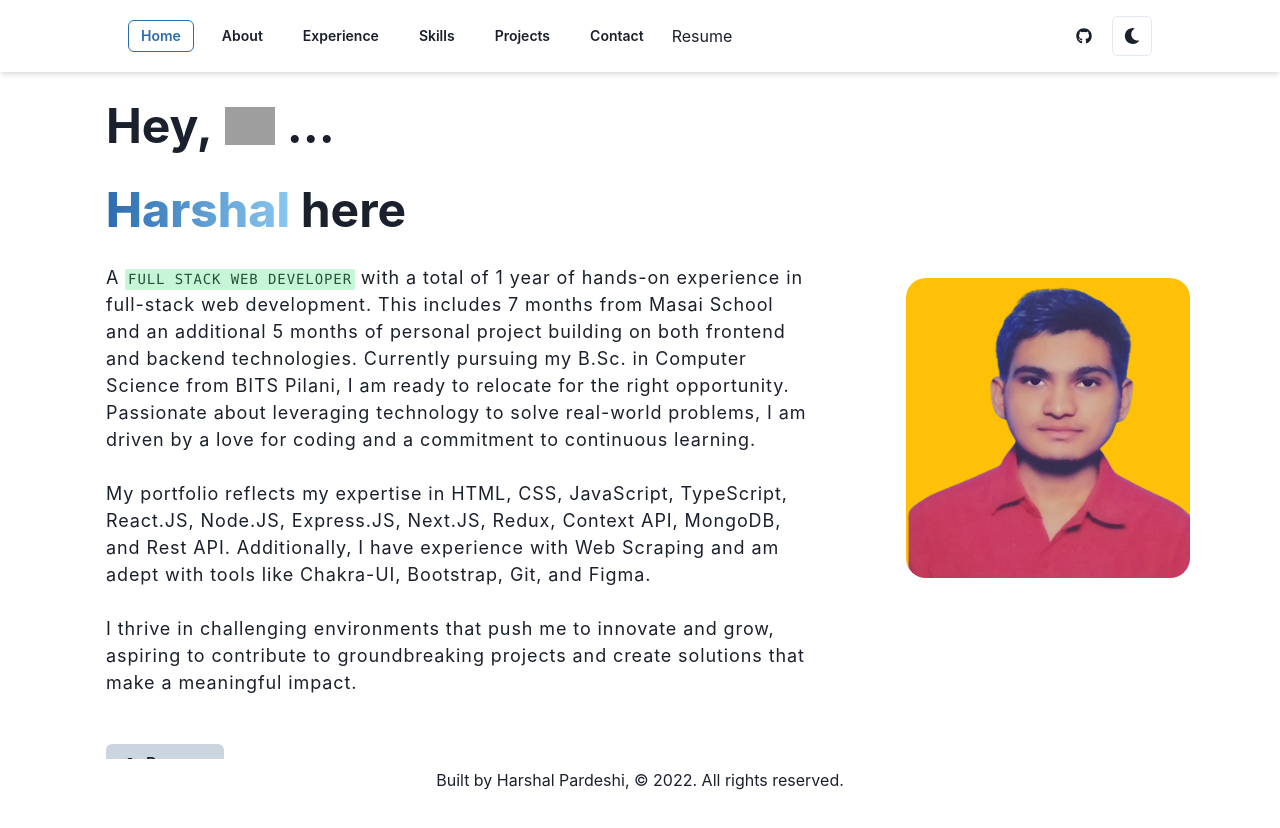
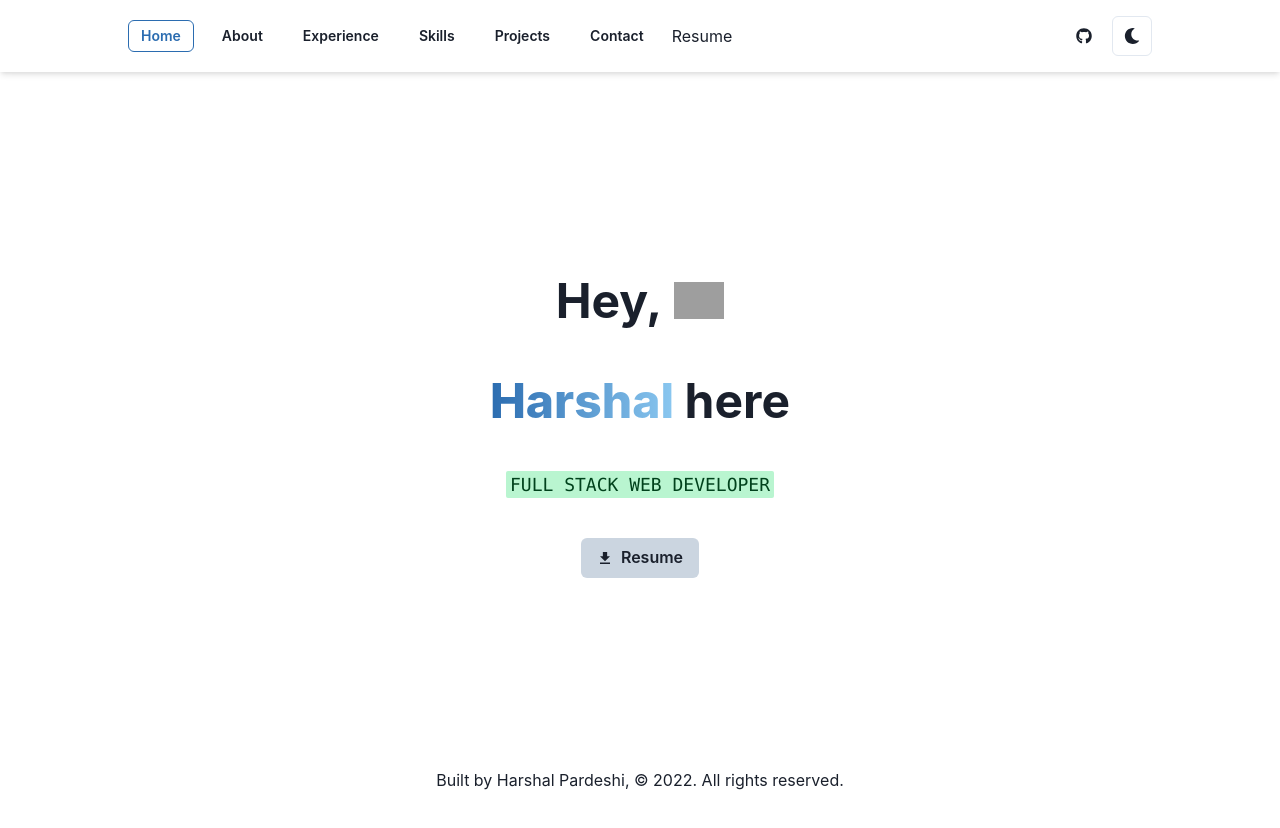
Before and after one commit to Hashal890/Hashal890.github.io, a React (Create React App) app: page /#/ in a window 1280 px wide. Shown: the top 828 px of the page. Built offline with nearby package versions, Linux system fonts and the light colour scheme; grey boxes are pictures that could not be loaded.

Commit message:
added some changes in styling

```diff
--- /dev/null
+++ b/src/Components/AboutMeIntroduction.jsx
@@ -0,0 +1,75 @@
+import React from "react";
+import {
+  Flex,
+  Image,
+  Box,
+  useColorModeValue,
+  Text,
+  Code,
+} from "@chakra-ui/react";
+import Profile from "../assets/Harshal-Pardeshi-Profile-Photo.png";
+
+const AboutMeIntroduction = () => {
+  return (
+    <Flex
+      direction={["column", "column", "row"]}
+      m="auto"
+      w={"100%"}
+      align="center"
+    >
+      <Image
+        w={["230px", "300px"]}
+        h={["250px", "300px"]}
+        src={Profile}
+        alt="Harshal Image"
+        loading="eager"
+        mb="4"
+        display={["block", "block", "none"]}
+        alignSelf="center"
+        borderRadius={"20px"}
+      />
+      <Box p="4" mr="4" w={"full"} maxW="800px">
+        <Text
+          pr={{ base: 0, md: 16 }}
+          mb={4}
+          fontSize={{ base: "md", md: "lg" }}
+          color={useColorModeValue("brand.600", "gray.400")}
+          letterSpacing="wider"
+          textAlign="start"
+          fontFamily="body"
+        >
+          <span>
+            A <Code colorScheme="green">Full Stack Web Developer</Code> with a
+            total of 1 year of hands-on experience in full-stack web
+            development. This includes 7 months from Masai School and an
+            additional 5 months of personal project building on both frontend
+            and backend technologies. Currently pursuing my B.Sc. in Computer
+            Science from BITS Pilani, I am ready to relocate for the right
+            opportunity.
+          </span>
+          <br />
+          <br />
+          <span>
+            Passionate about leveraging technology to solve real-world problems,
+            I am driven by a love for coding and a commitment to continuous
+            learning. I thrive in challenging environments that push me to
+            innovate and grow, aspiring to contribute to groundbreaking projects
+            and create solutions that make a meaningful impact.
+          </span>
+        </Text>
+      </Box>
+      <Image
+        w={["230px", "300px"]}
+        h={["250px", "300px"]}
+        src={Profile}
+        alt="Harshal Image"
+        display={["none", "none", "block"]}
+        loading="eager"
+        mb="6"
+        borderRadius={"20px"}
+      />
+    </Flex>
+  );
+};
+
+export default AboutMeIntroduction;
--- a/src/Components/HomeBanner.jsx
+++ /dev/null
@@ -1,146 +0,0 @@
-import React from "react";
-import {
-  Flex,
-  Image,
-  Box,
-  useColorModeValue,
-  Heading,
-  Text,
-  Link,
-  Code,
-  Button,
-} from "@chakra-ui/react";
-import Profile from "../assets/Harshal-Pardeshi-Profile-Photo.png";
-import Resume from "../assets/Harshal-Pardeshi-Resume.pdf";
-import { IoMdDownload } from "react-icons/io";
-
-export default function HomeBanner() {
-  return (
-    <Flex
-      direction={["column", "column", "row"]}
-      m="auto"
-      mt="10"
-      maxW="1100px"
-      align="center"
-    >
-      <Image
-        w={["230px", "300px"]}
-        h={["250px", "300px"]}
-        src={Profile}
-        alt="Harshal Image"
-        loading="eager"
-        mb="4"
-        display={["block", "block", "none"]}
-        alignSelf="center"
-        borderRadius={"20px"}
-      />
-      <Box p="4" mr="4" w={"full"} maxW="800px">
-        <Heading
-          mb={6}
-          fontSize={{ base: "3xl", md: "4xl", lg: "5xl" }}
-          fontWeight="bold"
-          color={useColorModeValue("brand.600", "gray.300")}
-          lineHeight="shorter"
-          textAlign={{ base: "inherit", md: "start" }}
-        >
-          <Flex alignItems={"center"} gap={3}>
-            <span>Hey,</span>
-            <span>
-              <Image
-                src="https://raw.githubusercontent.com/ABSphreak/ABSphreak/master/gifs/Hi.gif"
-                w={50}
-              />
-            </span>
-            <span>...</span>
-          </Flex>
-        </Heading>
-        <Heading
-          mb="6"
-          fontSize={{ base: "3xl", md: "4xl", lg: "5xl" }}
-          fontWeight="bold"
-          color={useColorModeValue("brand.600", "gray.300")}
-          lineHeight="shorter"
-          textAlign={{ base: "inherit", md: "start" }}
-        >
-          <Text
-            display="inline"
-            w="full"
-            bgClip="text"
-            bgGradient="linear(to-l, blue.200, blue.600)"
-            fontWeight="extrabold"
-          >
-            {"  "} Harshal {"  "}
-          </Text>
-          here
-        </Heading>
-        <Text
-          pr={{ base: 0, md: 16 }}
-          mb={4}
-          fontSize={{ base: "md", md: "lg" }}
-          color={useColorModeValue("brand.600", "gray.400")}
-          letterSpacing="wider"
-          textAlign="start"
-          fontFamily="body"
-        >
-          <span>
-            A <Code colorScheme="green">FULL STACK WEB DEVELOPER</Code> with a
-            total of 1 year of hands-on experience in full-stack web
-            development. This includes 7 months from Masai School and an
-            additional 5 months of personal project building on both frontend
-            and backend technologies. Currently pursuing my B.Sc. in Computer
-            Science from BITS Pilani, I am ready to relocate for the right
-            opportunity. Passionate about leveraging technology to solve
-            real-world problems, I am driven by a love for coding and a
-            commitment to continuous learning.
-          </span>
-          <br />
-          <br />
-          <span>
-            My portfolio reflects my expertise in HTML, CSS, JavaScript,
-            TypeScript, React.JS, Node.JS, Express.JS, Next.JS, Redux, Context
-            API, MongoDB, and Rest API. Additionally, I have experience with Web
-            Scraping and am adept with tools like Chakra-UI, Bootstrap, Git, and
-            Figma.
-          </span>
-          <br />
-          <br />
-          <span>
-            I thrive in challenging environments that push me to innovate and
-            grow, aspiring to contribute to groundbreaking projects and create
-            solutions that make a meaningful impact.
-          </span>
-        </Text>
-        <br />
-        <Button
-          as={Link}
-          href={Resume}
-          target="_blank"
-          w="ms"
-          mt="2"
-          bg={useColorModeValue("gray.300", "gray.700")}
-          color={useColorModeValue("gray.800", "white")}
-          rounded="md"
-          _hover={{
-            bg: useColorModeValue("green.200", "yellow.500"),
-            textDecoration: "none",
-          }}
-          _focus={{ outline: "none" }}
-          download={"Harshal-Pardeshi-Resume.pdf"}
-          leftIcon={<IoMdDownload />}
-        >
-          Resume
-        </Button>
-      </Box>
-      <Image
-        w={["230px", "300px"]}
-        h={["250px", "300px"]}
-        src={Profile}
-        alt="Harshal Image"
-        display={["none", "none", "block"]}
-        loading="eager"
-        mb="6"
-        borderRadius={"20px"}
-      />
-    </Flex>
-  );
-}
--- a/src/Routes/About.jsx
+++ b/src/Routes/About.jsx
@@ -2,35 +2,16 @@ import React from "react";
 import { Box, Code, Flex, VStack } from "@chakra-ui/react";
 import { EducationDetails } from "../assets/data";
 import AboutCardEducationDetails from "../Components/AboutCardEducationDetails";
-// import AboutCardExperienceDetails from "../Components/AboutCardExperienceDetails";
+import AboutMeIntroduction from "../Components/AboutMeIntroduction";
 
 export default function About() {
   return (
     <Flex flexDir="column" h="100vh">
       <br />
       <br />
-      <Box w={["90%", "85%", "80%", "65%"]} m="auto" mt="5">
-        {/* <Code colorScheme="orange" mb="1rem" fontSize="18px">
-          Experience
-        </Code>
-        <VStack spacing="4" marginBottom="6" align="left" mx={[0, 0, 6]} mt="3">
-          {ExperienceDetails.map((elem, index) => {
-            const { id, company, title, location, roles, skills, period } =
-              elem;
-            return (
-              <AboutCardExperienceDetails
-                key={id}
-                company={company}
-                title={title}
-                location={location}
-                roles={roles}
-                skills={skills}
-                period={period}
-              />
-            );
-          })}
-        </VStack> */}
-        <Code colorScheme="blue" mb="1rem" fontSize="18px">
+      <Box w={["95%", "90%", "90%", "75%"]} m="auto" mt="5">
+        <AboutMeIntroduction />
+        <Code colorScheme="blue" mb={"1rem"} mt={"1rem"} fontSize="18px">
           Education
         </Code>
         <VStack spacing="4" marginBottom="6" align="left" mx={[0, 0, 6]} mt="3">
--- a/src/Routes/Experience.jsx
+++ b/src/Routes/Experience.jsx
@@ -5,7 +5,7 @@ import { ExperienceDetails } from "../assets/data";
 
 const Experience = () => {
   return (
-    <Box w={["95%", "95%", "90%", "65%"]} m="auto" mt="5">
+    <Box w={["95%", "95%", "90%", "75%"]} m="auto" mt="5">
       <br />
       <br />
       <Code colorScheme="orange" mb="1rem" fontSize="18px">
--- a/src/Routes/Home.jsx
+++ b/src/Routes/Home.jsx
@@ -1,12 +1,86 @@
 import React from "react";
-import { Flex } from "@chakra-ui/react";
-import HomeBanner from "../Components/HomeBanner";
+import {
+  Flex,
+  Image,
+  useColorModeValue,
+  Heading,
+  Text,
+  Link,
+  Code,
+  Button,
+} from "@chakra-ui/react";
+import Resume from "../assets/Harshal-Pardeshi-Resume.pdf";
+import { IoMdDownload } from "react-icons/io";
 
 export default function Home() {
   return (
-    <Flex flexDir="column" h="100vh" p={4}>
-      <HomeBanner />
-      <br />
+    <Flex
+      flexDir={"column"}
+      gap={4}
+      justifyContent={"center"}
+      alignItems={"center"}
+      h={"100vh"}
+      w={"100%"}
+    >
+      <Heading
+        mb={6}
+        fontSize={{ base: "3xl", md: "4xl", lg: "5xl" }}
+        fontWeight="bold"
+        color={useColorModeValue("brand.600", "gray.300")}
+        lineHeight="shorter"
+        textAlign={{ base: "inherit", md: "start" }}
+      >
+        <Flex alignItems={"center"} gap={3}>
+          <span>Hey,</span>
+          <span>
+            <Image
+              src="https://raw.githubusercontent.com/ABSphreak/ABSphreak/master/gifs/Hi.gif"
+              w={50}
+            />
+          </span>
+        </Flex>
+      </Heading>
+      <Heading
+        mb="6"
+        fontSize={{ base: "3xl", md: "4xl", lg: "5xl" }}
+        fontWeight="bold"
+        color={useColorModeValue("brand.600", "gray.300")}
+        lineHeight="shorter"
+        textAlign={{ base: "inherit", md: "start" }}
+      >
+        <Text
+          display="inline"
+          w="full"
+          bgClip="text"
+          bgGradient="linear(to-l, blue.200, blue.600)"
+          fontWeight="extrabold"
+        >
+          {"  "} Harshal {"  "}
+        </Text>
+        here
+      </Heading>
+      <Code colorScheme={"whatsapp"} fontSize={"18px"}>
+        FULL STACK WEB DEVELOPER
+      </Code>
+      <Button
+        as={Link}
+        href={Resume}
+        target="_blank"
+        w="ms"
+        mt={6}
+        bg={useColorModeValue("gray.300", "gray.700")}
+        color={useColorModeValue("gray.800", "white")}
+        rounded="md"
+        _hover={{
+          bg: useColorModeValue("green.200", "yellow.500"),
+          textDecoration: "none",
+        }}
+        _focus={{ outline: "none" }}
+        download={"Harshal-Pardeshi-Resume.pdf"}
+        leftIcon={<IoMdDownload />}
+      >
+        Resume
+      </Button>
     </Flex>
   );
 }
--- a/src/Routes/Skills.jsx
+++ b/src/Routes/Skills.jsx
@@ -10,7 +10,7 @@ export default function Skills() {
     <Flex flexDir="column" h="100vh">
       <br />
       <br />
-      <Box w={["95%", "80%", "80%", "70%"]} m="auto">
+      <Box w={["95%", "90%", "90%", "75%"]} m="auto">
         <Code colorScheme="whatsapp" mb="0.25rem" mt="2rem" fontSize="18px">
           Skills
         </Code>
```
